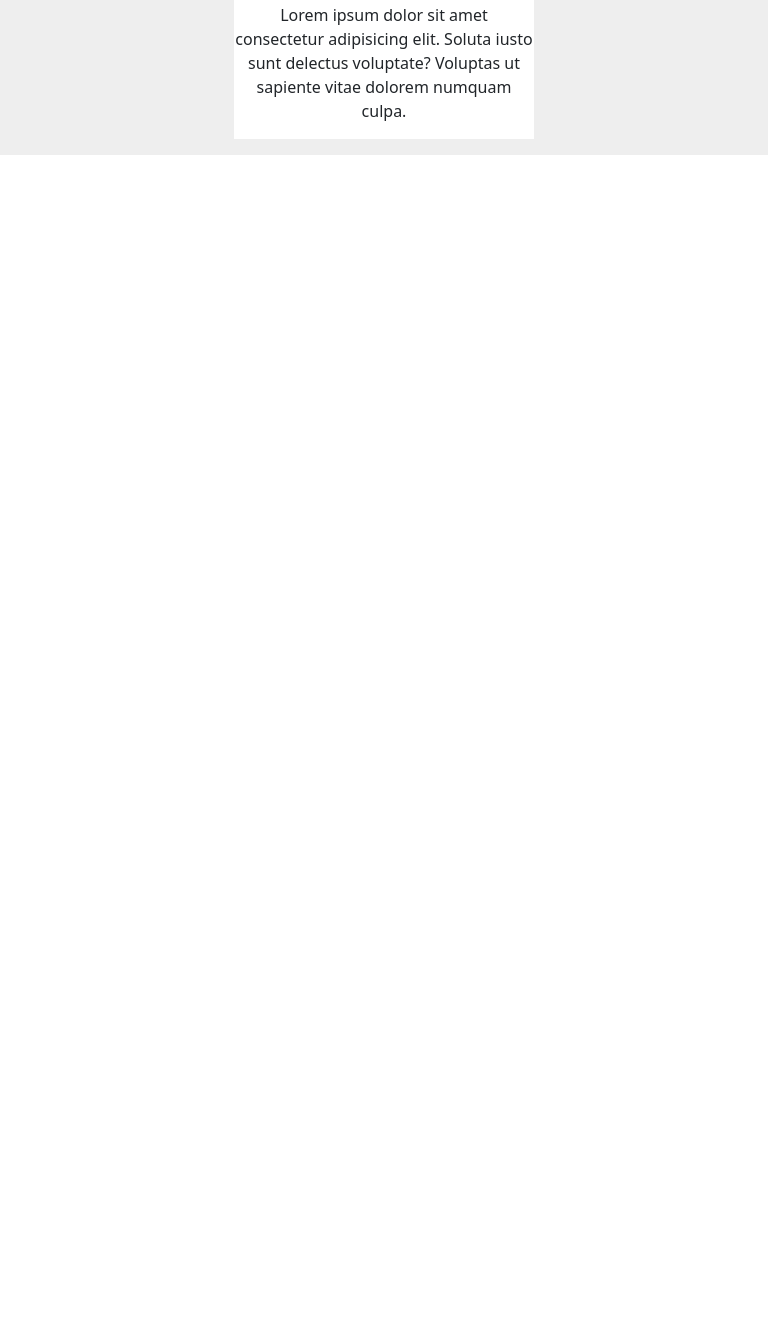
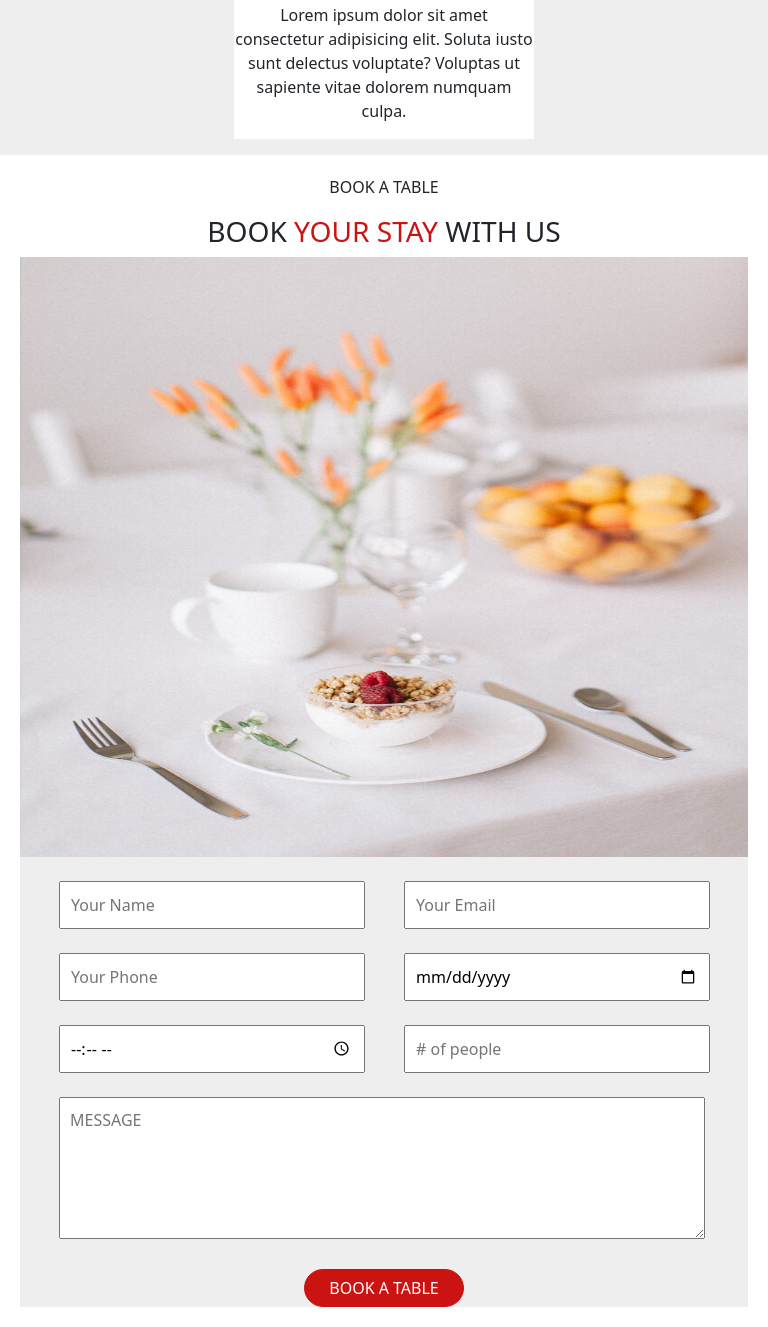
Before and after one commit to Osama-Jeb/oussama_jebrane_lionsresto_final, a website: page index.html in a window 768 px wide. Shown: the part 7448-8775 px from the top of the page. Before the commit the page ends 7603 px from the top, so only its background shows below. Drawn offline with nearby package versions, Linux system fonts and the light colour scheme.

Commit message:
booking input responsive

```diff
--- a/index.html
+++ b/index.html
@@ -546,6 +546,41 @@
                 </div>
             </div>
         </div>
+
+
+        <div class="eigth_section">
+            <div class="bookTitle text-center">
+                <p>BOOK A TABLE</p>
+                <h2>BOOK <span class="text-chefRed">YOUR STAY</span> WITH US</h2>
+            </div>
+
+            <div class="booking d-flex flex-column flex-lg-row">
+                <img src="./public/img/reservation.jpg" alt="">
+
+                <div class="booking-inputs bg-chefGray d-flex flex-column justify-content-center">
+                    <form action="" class="d-flex flex-column justify-content-center gap-4 p-4">
+                        <div class="d-flex flex-wrap gap-4">
+                            <input type="text" placeholder="Your Name">
+                            <input type="email" placeholder="Your Email" required="true">
+                            <input type="number" placeholder="Your Phone">
+                            <input type="date" placeholder="Date">
+                            <input type="time" placeholder="Time">
+                            <input type="number" placeholder="# of people">
+                        </div>
+                        <div>
+                            <textarea rows="5" placeholder="MESSAGE"></textarea>
+                        </div>
+                    </form>
+                    <div class="d-flex justify-content-center align-items-center">
+                        <button class="btn btn-chefRed rounded-pill px-4">BOOK A TABLE</button>
+                    </div>
+                </div>
+            </div>
+        </div>
+
+
+
+
     </main>
 
 
--- a/src/sass/modules/home/_main.scss
+++ b/src/sass/modules/home/_main.scss
@@ -154,6 +154,41 @@ main {
             }
         }
     }
+
+    .eigth_section{
+        padding: 20px;
+        img{
+            width: 33%;
+        }
+        .booking-inputs{
+            form{
+                div{
+                    input{
+                        width: 30%;
+                        padding: 10px;
+                    }
+                    @media (min-width: 375px) and (max-width: 425px) {
+                        input{
+                            width: 100%;
+                        }
+                    }
+                    @media (min-width: 426px) and (max-width: 768px) {
+                        input{
+                            width: 45%;
+                            margin-left: 15px;
+                        }
+                        textarea{
+                            margin-left: 15px;
+                        }
+                    }
+                    textarea{
+                        width: 95%;
+                        padding: 10px;
+                    }
+                }
+            }
+        }
+    }
 }
 
 @media (min-width: 375px) and (max-width: 768px) {
@@ -182,5 +217,11 @@ main {
                 }
             }
         }
+        .eigth_section{
+            img{
+                width: 100%;
+                height: 75vh;
+            }
+        }
     }
 }
```
Also changed, not shown: public/css/app.css, 1 other file.
